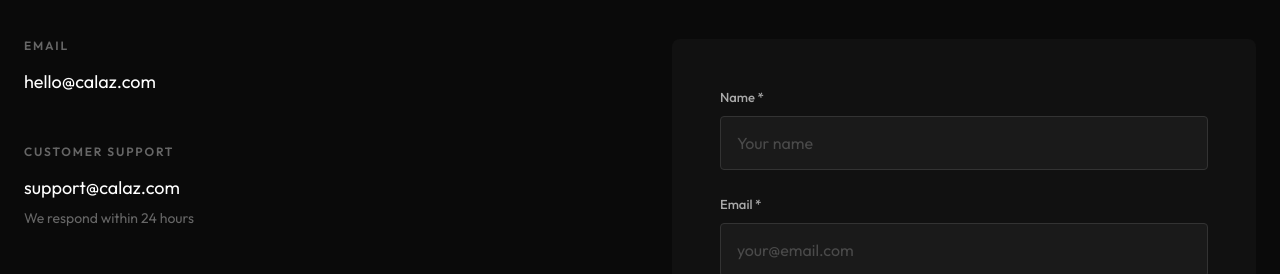
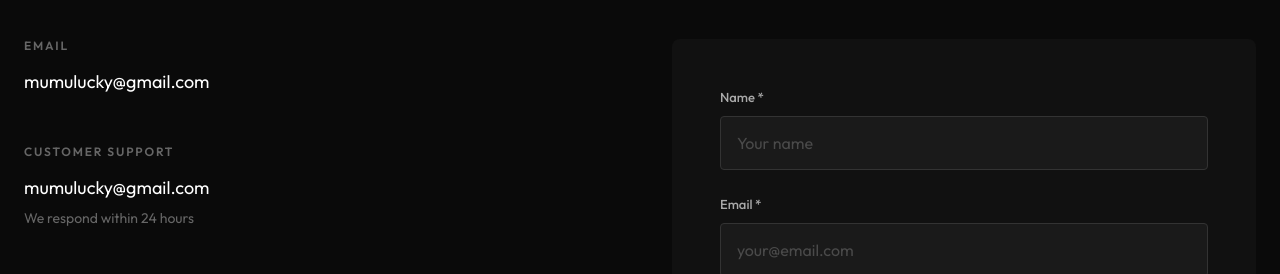
Before and after one commit to marquinioo/Calaz, a plain HTML site: page contact.html in a window 1280 px wide. Shown: the part 445-719 px from the top of the page. Drawn offline with Linux system fonts and the light colour scheme.

Commit message:
Update contact email to mumulucky@gmail.com

```diff
--- a/contact.html
+++ b/contact.html
@@ -196,11 +196,11 @@
                     <div class="contact-info">
                         <div class="info-block">
                             <h3>Email</h3>
-                            <a href="mailto:hello@calaz.com">hello@calaz.com</a>
+                            <a href="mailto:mumulucky@gmail.com">mumulucky@gmail.com</a>
                         </div>
                         <div class="info-block">
                             <h3>Customer Support</h3>
-                            <a href="mailto:support@calaz.com">support@calaz.com</a>
+                            <a href="mailto:mumulucky@gmail.com">mumulucky@gmail.com</a>
                             <p style="color: var(--color-gray-500); font-size: 0.875rem; margin-top: var(--space-xs);">We respond within 24 hours</p>
                         </div>
                         <div class="info-block">
```
